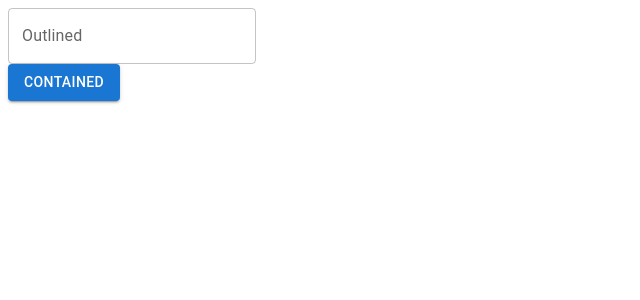
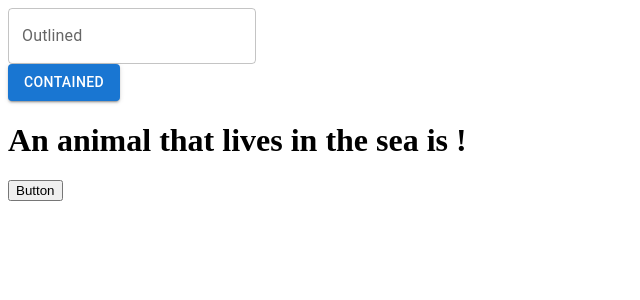
Before and after one commit to JoshuaJonesTS/material-ui-practice-for-TS, a React (Create React App) app: page / in a window 1280 px wide. Shown: the top 300 px of the page, without its empty margins (0-640 px from the left). Built offline with nearby package versions, Linux system fonts and the light colour scheme.

Commit message:
Get button to function
A normal JSX button is being used.

```diff
--- a/src/collections/Form/MainForm.js
+++ b/src/collections/Form/MainForm.js
@@ -6,7 +6,8 @@ function MainForm() {
 
     return (
         <div>
-
+            <h1>An animal that lives in the sea is {term}!</h1>
+            <button onClick={() => setTerm('dolphin')}>Button</button>
         </div>
     );
 }
```
